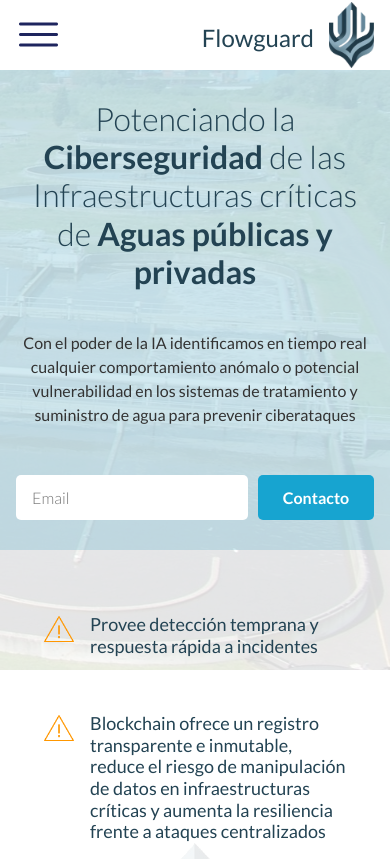
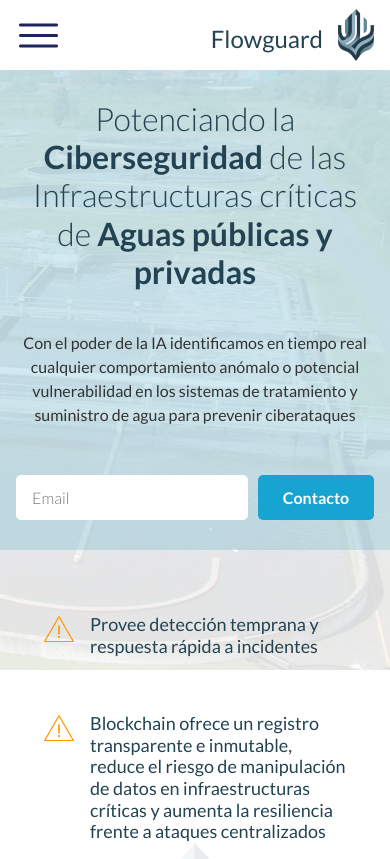
Before and after one commit to telcash/flowguard_frontend, a React (Create React App) app: page / in a window 390 px wide. Shown: the top 859 px of the page. Built offline with nearby package versions, Linux system fonts and the light colour scheme.

Commit message:
Ajustado padding-top de MainNav en modo movil

```diff
--- a/src/containers/main-nav/main-nav.css
+++ b/src/containers/main-nav/main-nav.css
@@ -95,8 +95,8 @@
 
 @media (max-width: 768px) {
     .fullscreen {
-        padding-top: 12px;
         height: 100%;
+        padding-top: 8.75px;
         align-items: flex-start;
         background-color: rgba(256, 256, 256, 0.9);
     }
@@ -115,8 +115,8 @@
     }
 
     .fg__mainnav-logo_container img {
-        width: 45px;
-        height: 65.31px;
+        width: 36px;
+        height: 52.5px;
         cursor: pointer;
     }
 
```
